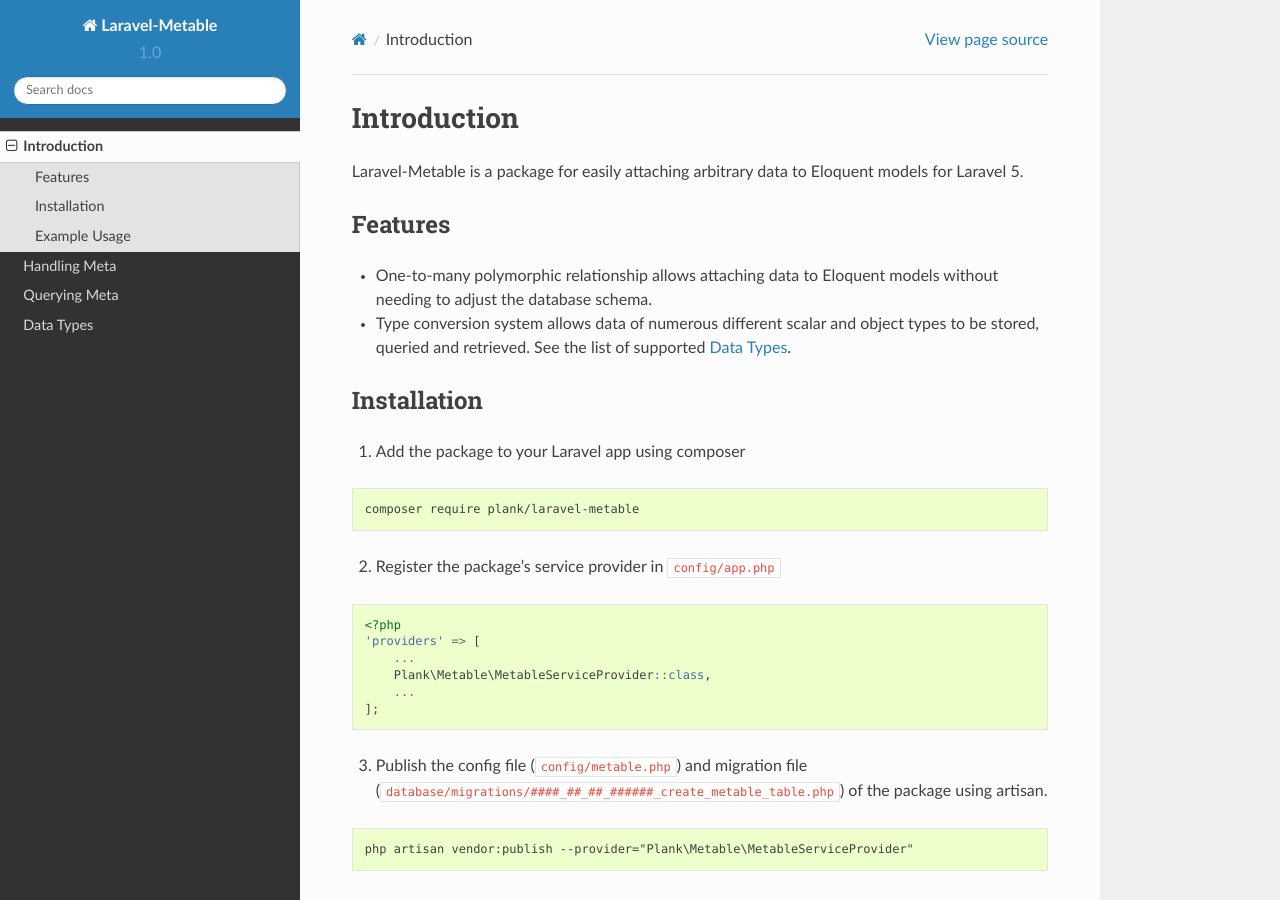
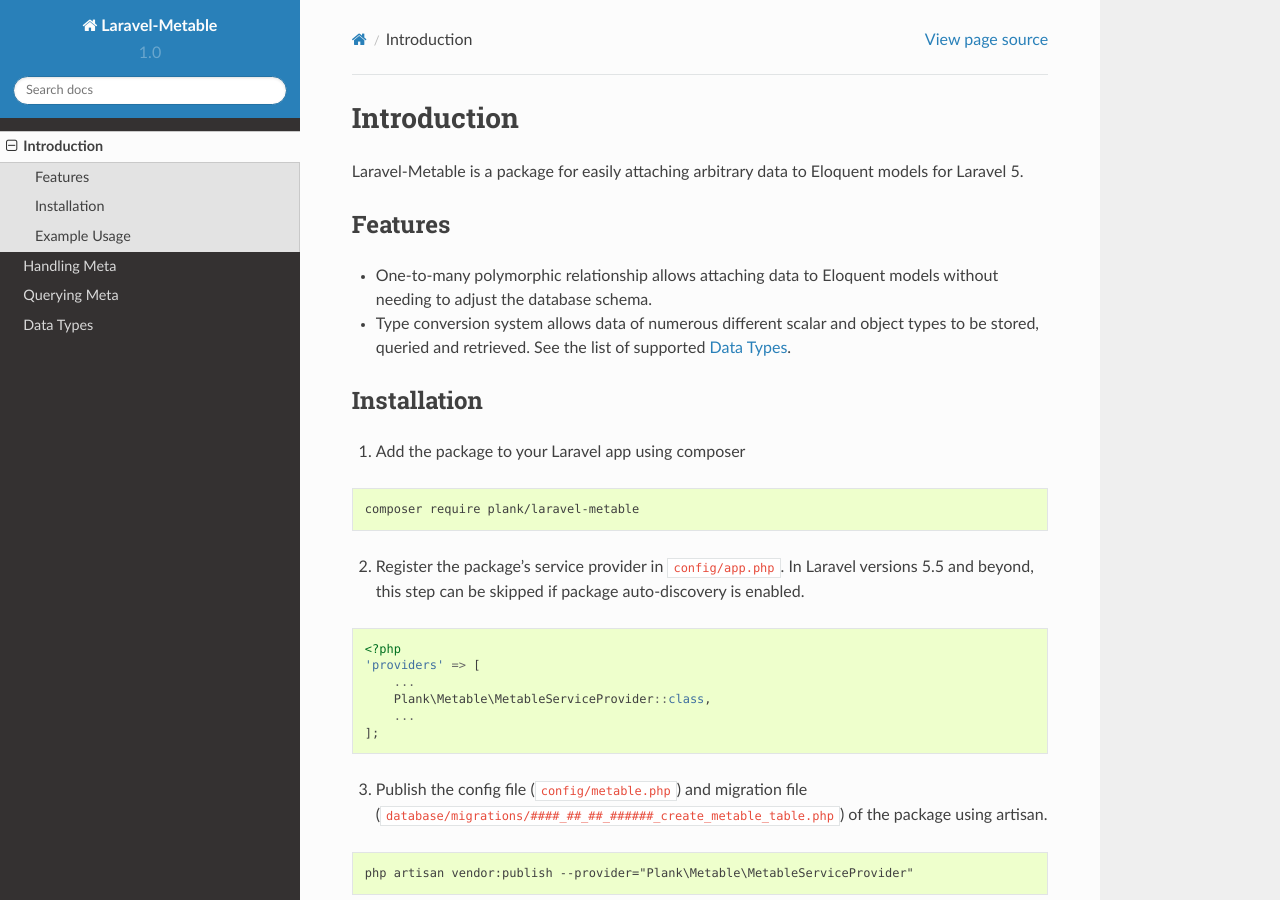
Before and after one commit to plank/laravel-metable, a Sphinx documentation site: the page built from docs/source/intro.rst, in a window 1280 px wide and 900 px high. Built offline with Sphinx 7.4.7 and the Read the Docs theme 2.0.0, drawn with Linux system fonts in a browser that asks for light colours.

Commit message:
Enabled Laravel 5.5 package auto-discovery

```diff
--- a/docs/source/intro.rst
+++ b/docs/source/intro.rst
@@ -21,7 +21,7 @@
 	composer require plank/laravel-metable
 
 
-2. Register the package's service provider in ``config/app.php``
+2. Register the package's service provider in ``config/app.php``. In Laravel versions 5.5 and beyond, this step can be skipped if package auto-discovery is enabled.
 
 ::
 
```
Also changed, not shown: README.md (+1 -1 lines), composer.json (+8 -1 lines).
